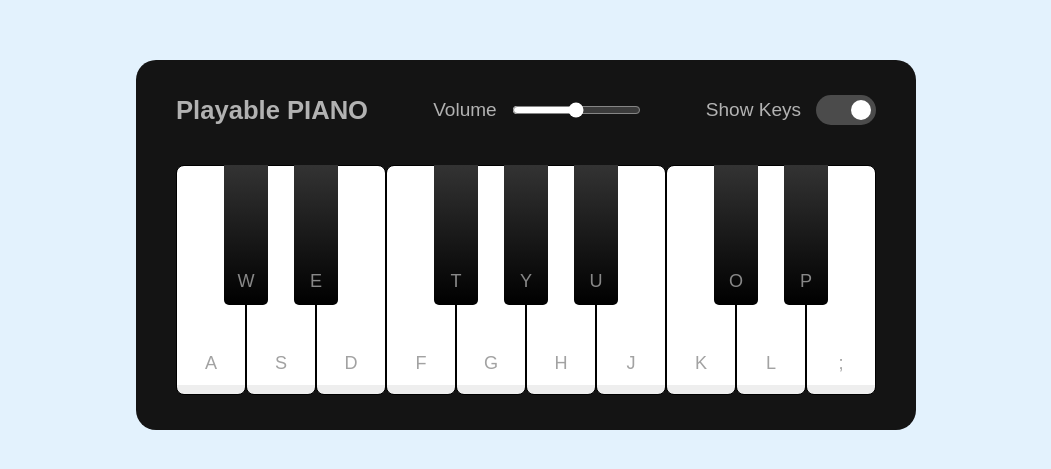
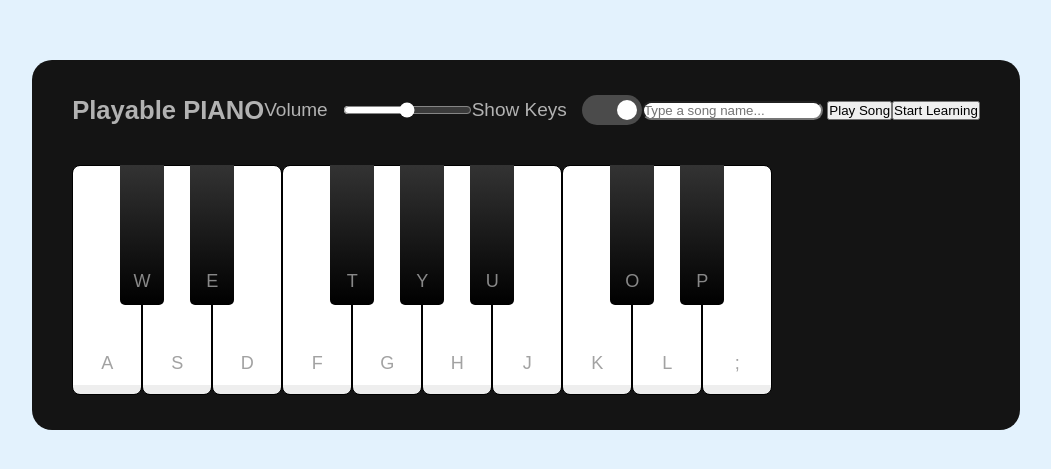
Before and after one commit to Kalibaranwal/playable-piano, a plain HTML site: page index.html in a window 1280 px wide. Shown: the part 155-624 px from the top of the page, without its empty margins (114-1165 px from the left). Drawn offline with Linux system fonts and the light colour scheme.

Commit message:
Update index.html

```diff
--- a/index.html
+++ b/index.html
@@ -17,6 +17,11 @@
         <div class="column keys-checkbox">
           <span>Show Keys</span><input type="checkbox" checked>
         </div>
+        <div class="ai-song-player">
+          <input type="text" id="songInput" placeholder="Type a song name..." />
+          <button id="searchSong">Play Song</button>
+        </div>
+        <button id="learnBtn">Start Learning</button>
       </header>
       <ul class="piano-keys">
         <li class="key white" data-key="a"><span>a</span></li>
```
